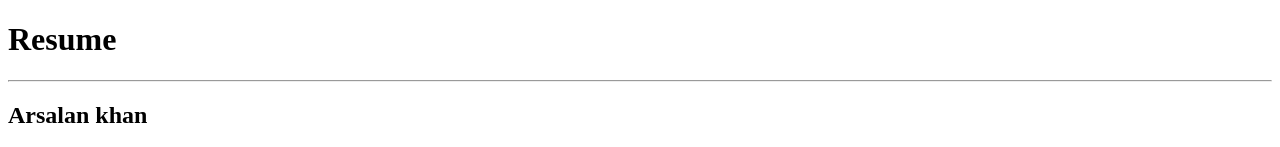
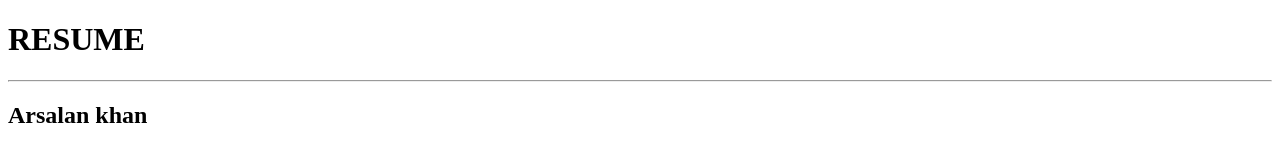
Before and after one commit to 19-MechA37-23/Arsalan_profile, a plain HTML site: page index.html in a window 1280 px wide. Shown: the top 147 px of the page. Drawn offline with Linux system fonts and the light colour scheme.

Commit message:
Update index.html

```diff
--- a/index.html
+++ b/index.html
@@ -6,7 +6,7 @@
     <title>Profile</title>
 </head>
 <body>
-    <h1>Resume</h1>
+    <h1>RESUME</h1>
     <hr>
     <h2>Arsalan khan</h2>
     <img src="./Untitled design (4).png" alt="Profile Picture" height="200">
```
